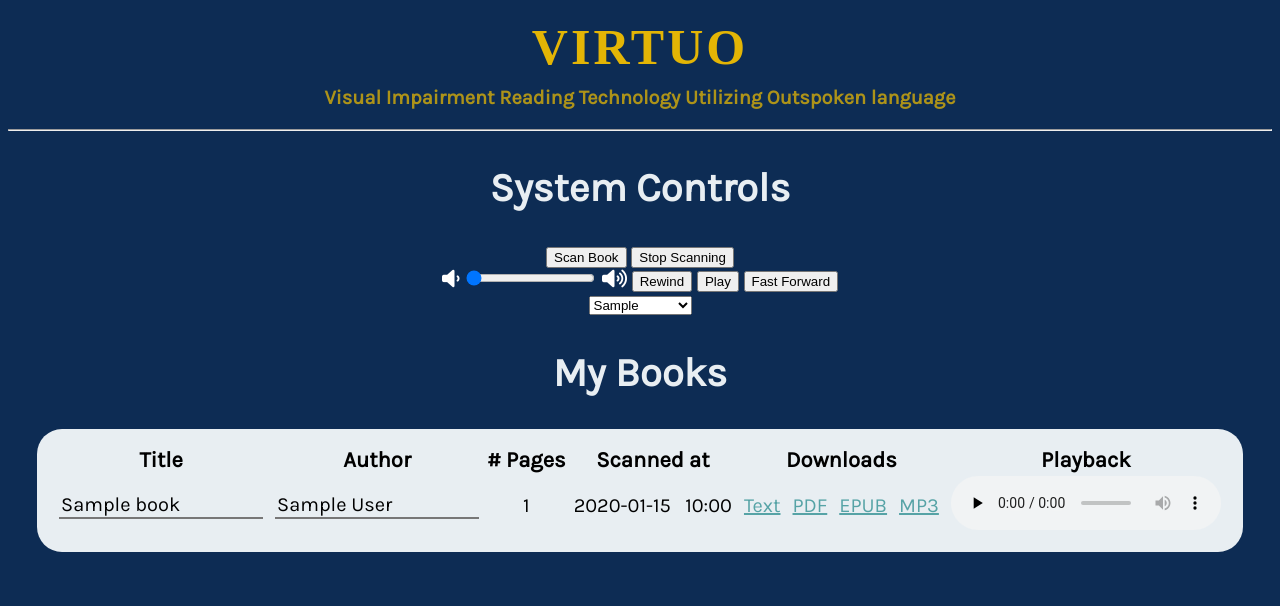
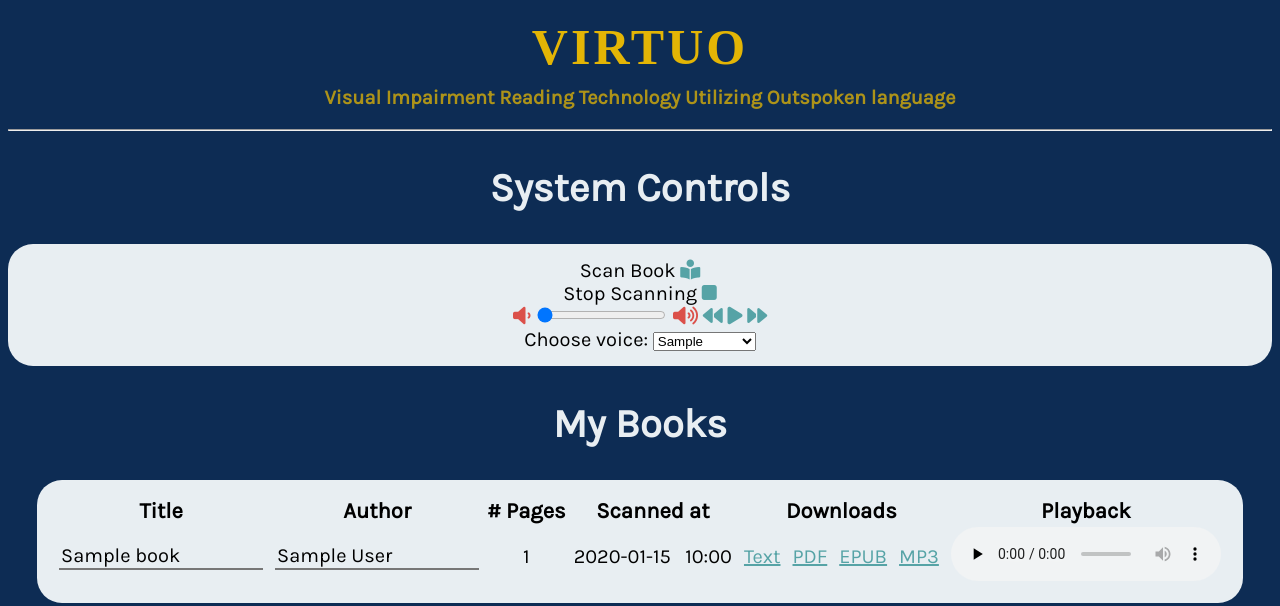
Before and after one commit to as-ed/VIRTUO, a Flask app: template src/templates/home.html in a window 1280 px wide. Shown: the top 606 px of the page. Run offline with Flask 2, Linux system fonts and the light colour scheme; the template is opened without the code that fills it: most values are stand-ins (such as "Sample title", 1, 10 or a date in 2020); data that the repository does not hold is empty; parts of the project's set-up code (start-up, migrations or seed data) failed here and were passed over; some web fonts are replaced.

Commit message:
web: added icons in system controls section

```diff
--- a/src/static/script.js
+++ b/src/static/script.js
@@ -23,7 +23,7 @@ function togglePause(){
 	fetch('/system/togglePause', {method: 'POST'})
 		.then((response) => response.text())
 		.then((text) => {
-			document.getElementById("playpause").innerHTML = (text === "False") ? "Play" : "Pause"
+			document.getElementById("playpause").innerHTML = (text === "False") ? "<i class='fa-solid fa-play'  style='color: #DB504A'></i>" : "<i class='fa-solid fa-pause'  style='color: #DB504A'></i>"
 		})
 }
 
--- a/src/static/style.css
+++ b/src/static/style.css
@@ -74,6 +74,14 @@ audio {
 	display: none;
 }
 
+.controls {
+	background-color: #E8EEF2;
+	margin-left: auto;
+	margin-right: auto;
+	border-radius: 25px;
+	padding: 15px;
+}
+
 @media only screen and (max-width: 768px) {
 	.subtitle {
 		display: none;
--- a/src/templates/home.html
+++ b/src/templates/home.html
@@ -18,16 +18,19 @@
 
 		<h2 class="heading">System Controls</h2>
 		<div class='controls'>
-			<button onclick="startScan()">Scan Book</button>
-			<button onclick="stopScan()">Stop Scanning</button>
+			Scan Book <a onclick="startScan()"><i class="fa-solid fa-book-open-reader"></i></a>
+			<br>
+			Stop Scanning <a onclick="stopScan()"><i class="fa-solid fa-stop"></i></a>
+			<br>
 			<div>
-				<i class='fa-solid fa-volume-low' style='color: white'></i>
+				<i class='fa-solid fa-volume-low' style='color: #DB504A'></i>
 				<input type="range" min="1" max="100" value="50" class="slider" id="volume" onchange="setVolume()">
-				<i class='fa fa-volume-up' style='color: white'></i>
-				<button onclick="rewind()">Rewind</button>
-				<button onclick="togglePause()" id="playpause">Play</button>
-				<button onclick="fastForward()">Fast Forward</button>
+				<i class='fa-solid fa-volume-up' style='color: #DB504A'></i>
+				<a onclick="rewind()"><i class="fa-solid fa-backward"></i></a>
+				<a onclick="togglePause()" id="playpause"><i class="fa-solid fa-play"></i></a>
+				<a onclick="fastForward()"><i class="fa-solid fa-forward"></i></a>
 			</div>
+			Choose voice:
 			<select name="voices" id="voiceSelect" onchange="setVoice()">
 				{% for voice in voices %}
 				<option value="{{voice}}"> {{voice}} </option>
```
